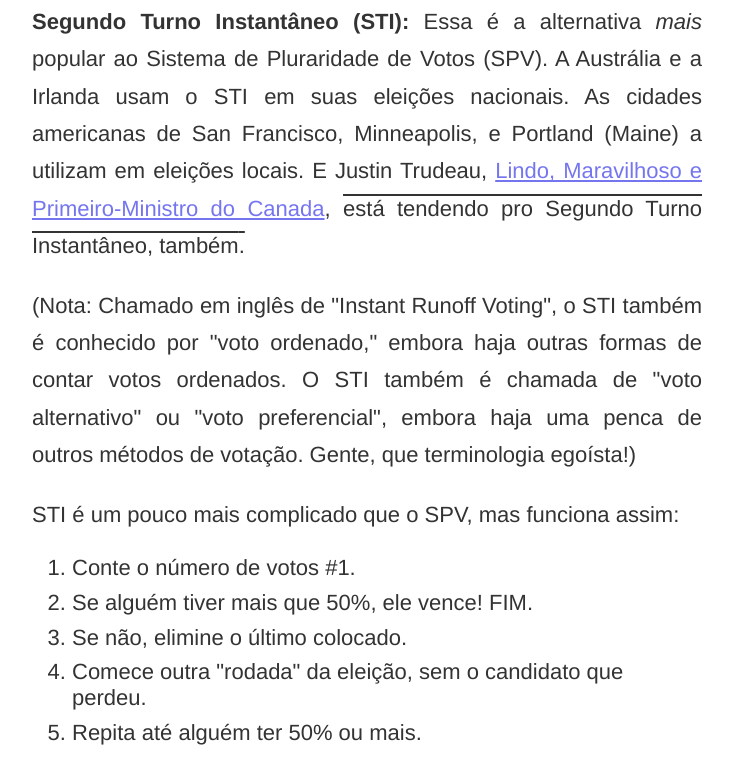
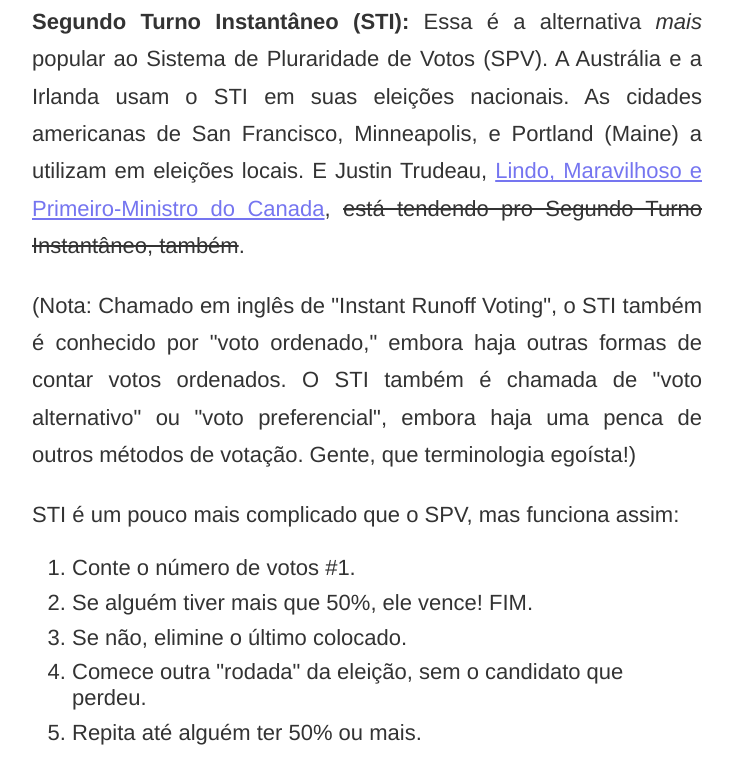
Before and after one commit to evoluchico/eleicao, a plain HTML site: page index.html in a window 1280 px wide. Shown: the part 8064-8829 px from the top of the page, without its empty margins (273-1006 px from the left). Drawn offline with Linux system fonts and the light colour scheme.

Commit message:
Correção de overline->line-through, e fechamento de tag.

```diff
--- a/index.html
+++ b/index.html
@@ -191,7 +191,7 @@ AS ELEIÇÕES ALTERNATIVAS
 	A Austrália e a Irlanda usam o STI em suas eleições nacionais.
 	As cidades americanas de San Francisco, Minneapolis, e Portland (Maine) a utilizam em eleições locais.
 	E Justin Trudeau, <a href="https://queerty-prodweb.s3.amazonaws.com/wp/docs/2016/02/justintrudeautorontopride.jpg">Lindo, Maravilhoso e Primeiro-Ministro do Canada</a>,
-	<span style="text-decoration: overline">está tendendo pro Segundo Turno Instantâneo, também<span>.
+	<span style="text-decoration: line-through">está tendendo pro Segundo Turno Instantâneo, também</span>.
 	</p>
 
 	<p>
```
